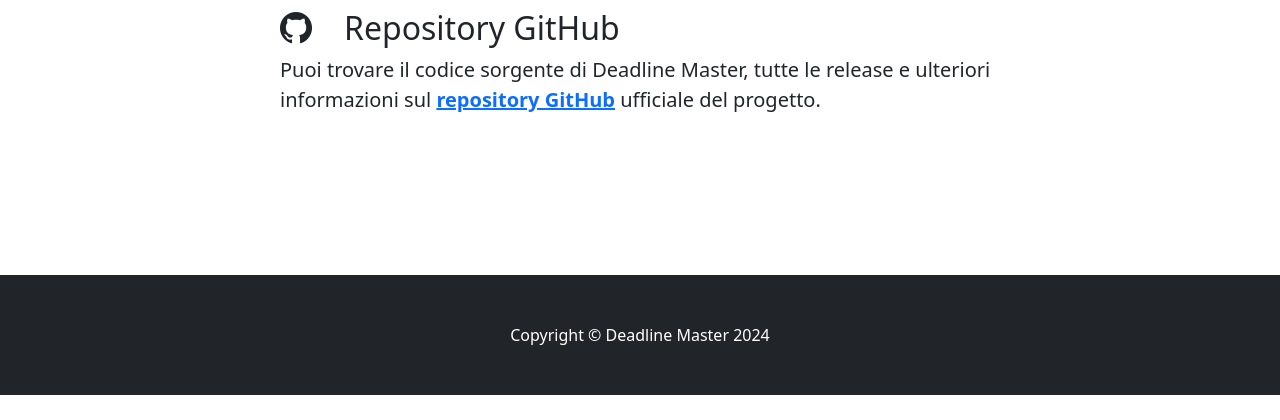
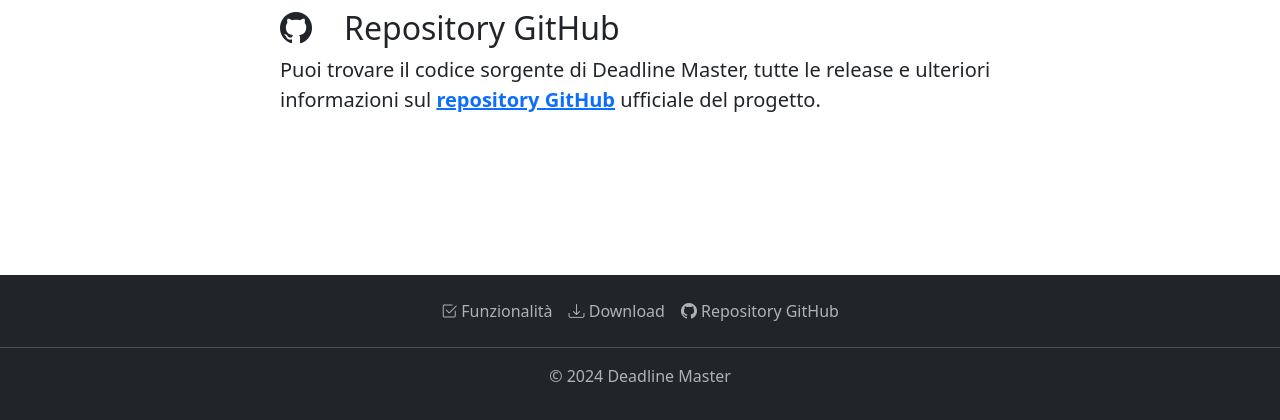
Before and after one commit to luca-software-developer/Deadline-Master-Website, a PHP site: page / in a window 1280 px wide. Shown: the part 2000-2420 px from the top of the page. Before the commit the page ends 2395 px from the top, so only its background shows below. Run offline with PHP 8.4, Linux system fonts and the light colour scheme.

Commit message:
Nuovo <footer>

```diff
--- a/index.php
+++ b/index.php
@@ -94,10 +94,16 @@
             </div>
         </div>
     </section>
-    <footer class="py-5 bg-dark">
-        <div class="container px-4">
-            <p class="m-0 text-center text-white">Copyright &copy; Deadline Master <?php echo date('Y'); ?></p>
-        </div>
+    <footer class="py-3 bg-dark" data-bs-theme="dark">
+        <ul class="nav justify-content-center border-bottom pb-3 mb-3">
+            <li class="nav-item"><a class="nav-link px-2 text-body-secondary" href="#features"><i class="bi bi-check2-square"></i>
+                    Funzionalità</a></li>
+            <li class="nav-item"><a class="nav-link px-2 text-body-secondary" href="#download"><i class="bi bi-download"></i>
+                    Download</a></li>
+            <li class="nav-item"><a class="nav-link px-2 text-body-secondary" href="#github"><i class="bi bi-github"></i> Repository
+                    GitHub</a></li>
+        </ul>
+        <p class="text-center text-body-secondary">© <?php echo date('Y'); ?> Deadline Master</p>
     </footer>
     <script src="https://cdn.jsdelivr.net/npm/bootstrap@5.3.2/dist/js/bootstrap.bundle.min.js" integrity="sha384-C6RzsynM9kWDrMNeT87bh95OGNyZPhcTNXj1NW7RuBCsyN/o0jlpcV8Qyq46cDfL" crossorigin="anonymous"></script>
     <script src="./js/script.js"></script>
```
